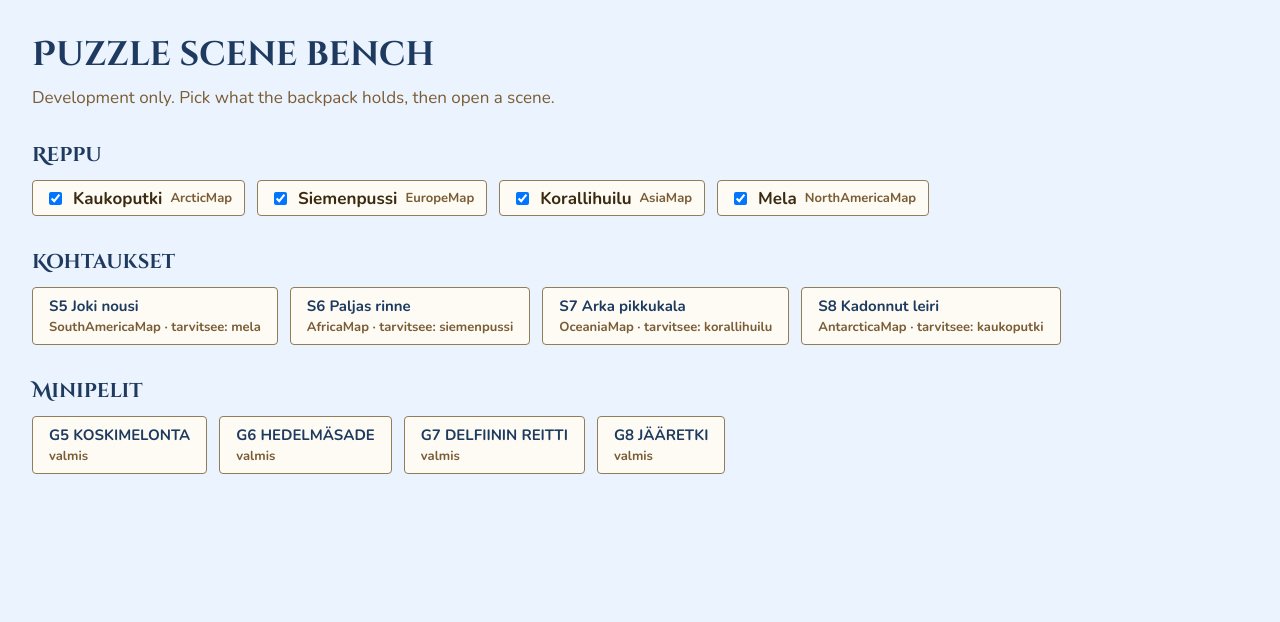
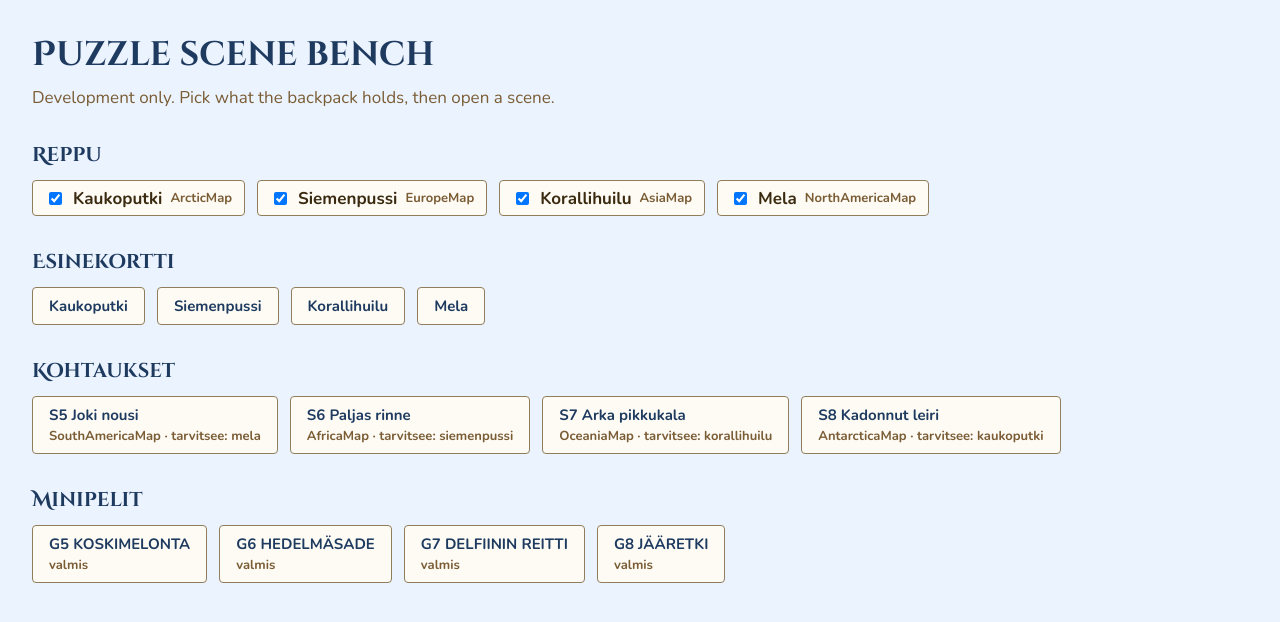
Before and after one commit to AIMlearningProject/reading-diploma-web-game, a React (Vite) app in the folder frontend/: page /puzzle-preview in a window 1280 px wide. Shown: the top 622 px of the page. Built offline with nearby package versions, Linux system fonts and the light colour scheme; no server answers.

Commit message:
chore(dev): open the item card from the puzzle bench

```diff
--- a/frontend/src/pages/PuzzlePreview.jsx
+++ b/frontend/src/pages/PuzzlePreview.jsx
@@ -7,6 +7,7 @@
 
 import { useState } from 'react'
 import PuzzleScene from '../components/puzzle/PuzzleScene.jsx'
+import ItemFoundCard from '../components/puzzle/ItemFoundCard.jsx'
 import MiniGameCanvas from '../components/minigames/MiniGameCanvas.jsx'
 import puzzleScenes from '../game/data/puzzleScenes.js'
 import items from '../game/data/items.js'
@@ -18,6 +19,7 @@ export default function PuzzlePreview() {
     const [openScene, setOpenScene] = useState(null)
     const [openGame, setOpenGame] = useState(null)
     const [solved, setSolved] = useState([])
+    const [foundItem, setFoundItem] = useState(null)
 
     const toggle = (id) => setOwned((current) => (
         current.includes(id) ? current.filter((x) => x !== id) : [...current, id]
@@ -45,6 +47,22 @@ export default function PuzzlePreview() {
                             {item.name}
                             <span className="pv-muted">{item.homeMapKey}</span>
                         </label>
+                    ))}
+                </div>
+            </section>
+
+            <section className="pv-block">
+                <h2>Esinekortti</h2>
+                <div className="pv-row">
+                    {items.map((item) => (
+                        <button
+                            key={item.id}
+                            type="button"
+                            className="pv-button"
+                            onClick={() => setFoundItem(item.id)}
+                        >
+                            <strong>{item.name}</strong>
+                        </button>
                     ))}
                 </div>
             </section>
@@ -100,6 +118,8 @@ export default function PuzzlePreview() {
                 )}
             </section>
 
+            {foundItem && <ItemFoundCard itemId={foundItem} onClose={() => setFoundItem(null)} />}
+
             {openScene && (
                 <PuzzleScene
                     scene={openScene}
```
